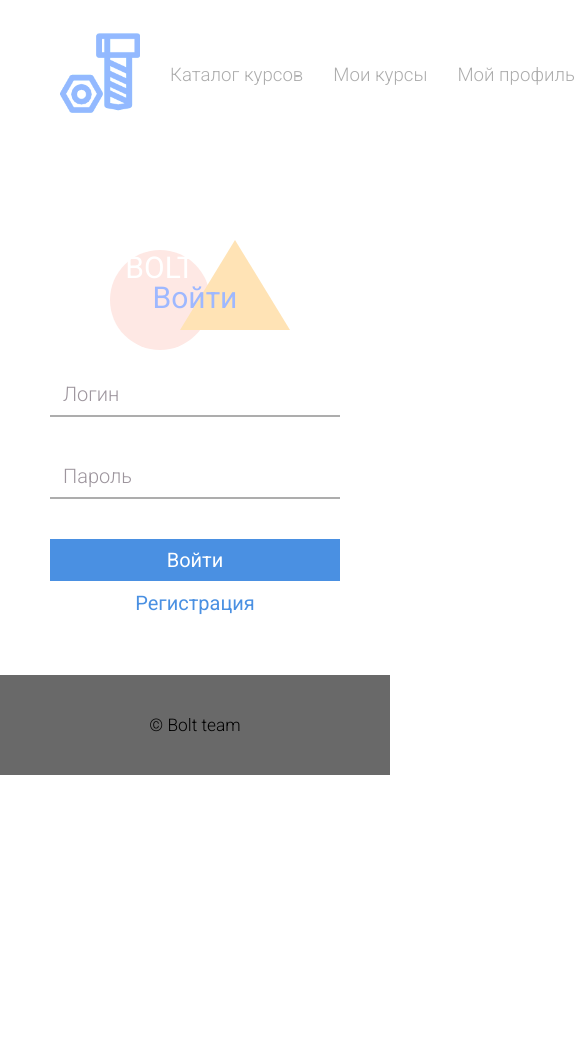
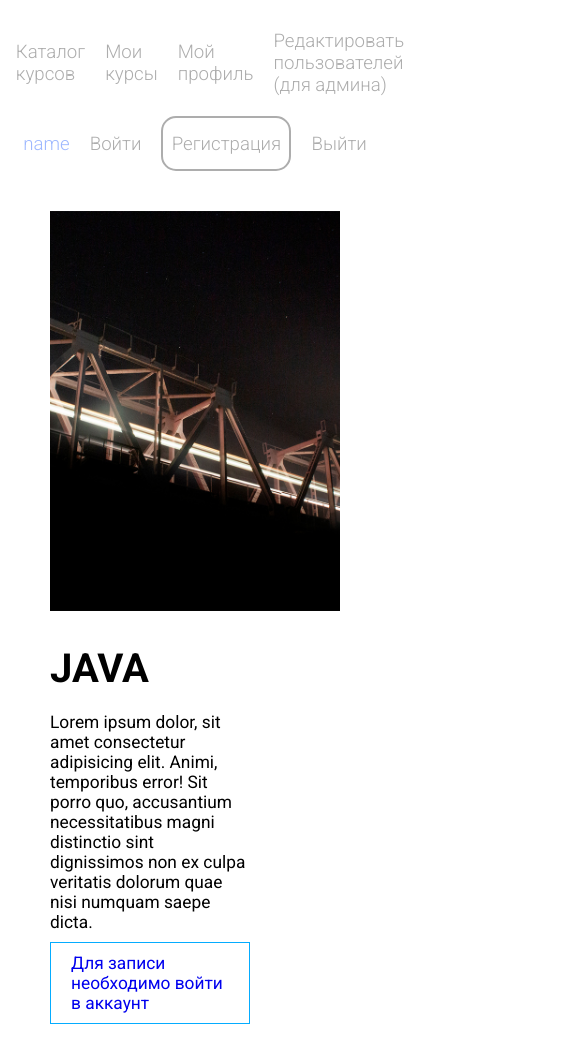
Before and after one commit to Makunika/front_termon, a plain HTML site: page index.html in a window 390 px wide. Shown: the top 1054 px of the page, 585 px wide, since content can reach past the window. Before the commit the page ends 844 px from the top, so only its background shows below. Drawn offline with Linux system fonts and the light colour scheme.

Commit message:
navbar and course

```diff
--- a/css/style.css
+++ b/css/style.css
@@ -17,19 +17,16 @@ a {
     display: flex;
     justify-content: space-between;
     align-items: center;
-    height: 150px;
-    padding: 0 60px;
+    padding: 30px 60px;
 }
 
 .header_left {
     display: flex;
-    justify-content: left;
-    min-width: 750px;
+    justify-content: flex-start;
 }
 
 .header_logo {
-    max-width: 80px;
-    min-width: 80px;
+    width: 80px;
 }
 
 .header_logo img {
@@ -39,13 +36,15 @@ a {
 }
 
 .header_links {
+    padding-left: 30px;
     display: flex;
+    justify-content: flex-start;
     align-items: center;
 }
 
 .header_link {
     position: relative;
-    margin-right: 30px;
+    margin: 0 10px;
     font-weight: 300;
     font-size: 14pt;
     max-width: 150px;
@@ -60,25 +59,16 @@ a {
     color: #696969;
 }
 
-.header_link:last-child {
-    margin-right: 0
-}
-
-.header_link:first-child {
-    margin-left: 30px;
-}
-
 
 .header_right {
     display: flex;
     justify-content: flex-end;
     align-items: center;
-    min-width: 250px;
 }
 
 .header_btn {
     position: relative;
-    margin-right: 30px;
+    margin: 0 10px;
     font-weight: 300;
     font-size: 14pt;
     max-width: 150px;
@@ -114,12 +104,62 @@ a {
 
 .header_name {
     position: relative;
-    margin-right: 30px;
+    margin: 0 10px;
     font-weight: 300;
     font-size: 14pt;
     max-width: 150px;
     color: #9eb8ff;
 }
+
+
+/*Больше 3х элементов в шапке*/
+
+@media screen and (max-width: 1100px) {
+    .header-3 {
+        flex-direction: column;
+    }
+}
+
+@media screen and (max-width: 865px) {
+    .header-3 {
+        padding: 10px 60px;
+    }
+    .header-3 .header_left .header_logo {
+        width: 0;
+        height: 0;
+    }
+    .header-3 .header_right {
+        padding-bottom: 20px;
+    }
+    .header-3 .header_left {
+        padding: 20px 0;
+    }
+}
+
+/*Меньше 3х элементов в шапке*/
+
+@media screen and (max-width: 785px) {
+    .header-2 {
+        flex-direction: column;
+        padding: 10px 60px;
+    }
+    .header-2 .header_left .header_logo {
+        width: 0;
+        height: 0;
+    }
+    .header-2 .header_right {
+        padding-bottom: 20px;
+    }
+    .header-2 .header_left .header_links {
+        padding-left: 0;
+    }
+    .header-2 .header_left {
+        padding: 20px 0;
+    }
+}
+
+
+/*FOOTER*/
 
 .footer-bottom {
     position: relative;
--- /dev/null
+++ b/css/style_course.css
@@ -0,0 +1,74 @@
+
+
+.wrapper .row {
+    display: flex;
+    justify-content: space-around;
+    align-items: center;
+    margin: 0 100px;
+}
+
+.wrapper .column {
+    padding: 10px;
+}
+
+.wrapper .column_img {
+    overflow: hidden;
+}
+
+.wrapper .column_img img {
+    height: 400px;
+    width: 100%;
+    object-fit: cover;
+}
+
+.wrapper .column_text {
+    display: flex;
+    padding-right: 100px;
+    min-height: 400px;
+    flex-direction: column;
+    align-items: flex-start;
+    justify-content: space-between;
+    align-self: flex-start;
+}
+
+.wrapper .column_text h4 {
+    padding: 10px 0 10px 0;
+    font-size: 30pt;
+}
+
+.wrapper .column_text p {
+    padding: 10px 0 10px 0;
+    font-size: 13pt;
+}
+
+.wrapper .column_text .transperent {
+    background: transparent;
+}
+
+.wrapper .column_text .btn_course_start {
+    margin-bottom: 20px;
+    padding: 10px 20px;
+    border: 1px solid #04ACFF;
+    background: transparent;
+    font-size: 13pt;
+    transition: color 200ms;
+}
+
+.wrapper .column_text .btn_course_start:hover {
+    color: #0468ff;
+}
+
+
+@media screen and (max-width: 900px) {
+    .wrapper .row {
+        flex-direction: column;
+        margin: 0 40px;
+    }
+    .wrapper .row .column_img {
+        order: 1;
+    }
+    .wrapper .row .column_text {
+        order: 2;
+        min-height: 250px;
+    }
+}
--- a/index.html
+++ b/index.html
@@ -6,7 +6,7 @@
     <meta name="viewport" content="width=device-width, initial-scale=1.0">
     <title>Document</title>
     <link rel="stylesheet" href="css/style.css">
-    <link rel="stylesheet" href="css/style_login.css">
+    <link rel="stylesheet" href="css/style_course.css">
 </head>
 
 <body>
@@ -37,29 +37,25 @@
             </div>
         </header>
         <div class="content">
-            <form action="/login" method="post" class="ui-form">
-                <h3>Войти</h3>
-                <div class="form-row">
-                    <input type="text" id="login" name="username" required autocomplete="off">
-                    <label for="login">Логин</label>
+            <div class="wrapper">
+                <div class="row">
+                    <div class="column column_text">
+                        <h4>JAVA</h4>
+                        <p class="about">Lorem ipsum dolor, sit amet consectetur adipisicing elit. Animi, temporibus
+                            error! Sit porro quo, accusantium necessitatibus magni distinctio sint dignissimos non ex
+                            culpa veritatis dolorum quae nisi numquam saepe dicta.</p>
+                            <a href="/login" class="btn_course_start">Для записи необходимо войти в аккаунт</a>
+                    </div>
+                    <div class="column column_img">
+                        <div class="img_course">
+                            <img src="img/fotof.jpg" alt="Логотип курса">
+                        </div>
+                    </div>
                 </div>
-                <div class="form-row">
-                    <input type="password" id="password" name="password" required autocomplete="off">
-                    <label for="password">Пароль</label>
-                </div>
-                <input type="hidden" name="_csrf" value="${_csrf.token}" />
-                <div class="btn"><input type="submit" value="Войти"/></div>
-                <div class="registration">
-                    <a href="/registration">Регистрация</a>
-                </div>
-            </form>
-        </div>
-
-        <div class="footer">
-            <h4>© Bolt team</h4>
+            </div>
         </div>
     </div>
-    <script src="js/footer.js"></script>
+    <script src="js/common.js"></script>
 </body>
 
 </html>
--- /dev/null
+++ b/js/common.js
@@ -0,0 +1,31 @@
+"use strict";
+
+
+
+document.addEventListener('DOMContentLoaded', (event) => {
+
+    //NAVBAR
+
+    const links = Array.from(document.querySelector('.header_links').children);
+
+
+    if (links.length > 2) {
+        document.querySelector('.header').classList.add("header-3");
+    } else {
+        document.querySelector('.header').classList.add("header-2");
+    }
+
+
+
+    //FOOTER
+
+    if (document.querySelector('.content_all').offsetHeight <
+     screen.height - 200) {
+        document.querySelector('.footer').classList.add('footer-fix');
+        document.querySelector('.footer').classList.remove('footer-bottom');
+     } else {
+        document.querySelector('.footer').classList.add('footer-bottom');
+        document.querySelector('.footer').classList.remove('footer-fix');
+    }
+
+});
--- a/js/footer.js
+++ /dev/null
@@ -1,28 +0,0 @@
-"use strict";
-
-
-
-document.addEventListener('DOMContentLoaded', (event) => {
-
-    const contentAll = document.querySelector('.content_all');
-    const footer = document.querySelector('.footer');
-
-
-
-
-    window.addEventListener("resize", footerBottom);
-
-
-    footerBottom();
-
-    function footerBottom() {
-        if (document.querySelector('.content_all').offsetHeight < screen.height) {
-            document.querySelector('.footer').classList.add('footer-fix');
-            document.querySelector('.footer').classList.remove('footer-bottom');
-        } else {
-            document.querySelector('.footer').classList.add('footer-bottom');
-            document.querySelector('.footer').classList.remove('footer-fix');
-        }
-    }
-
-});
```
